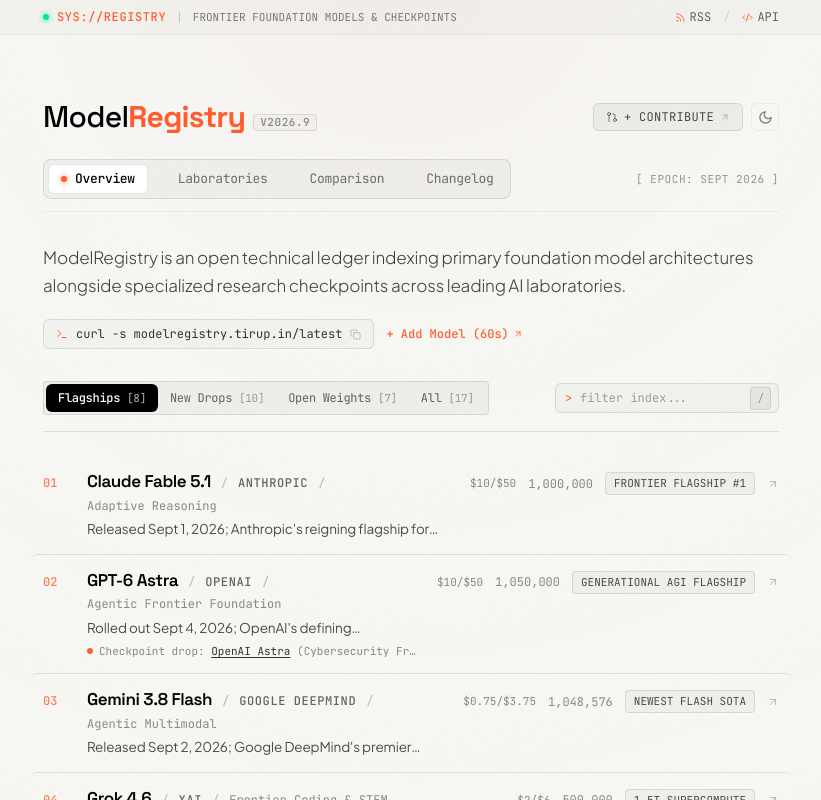
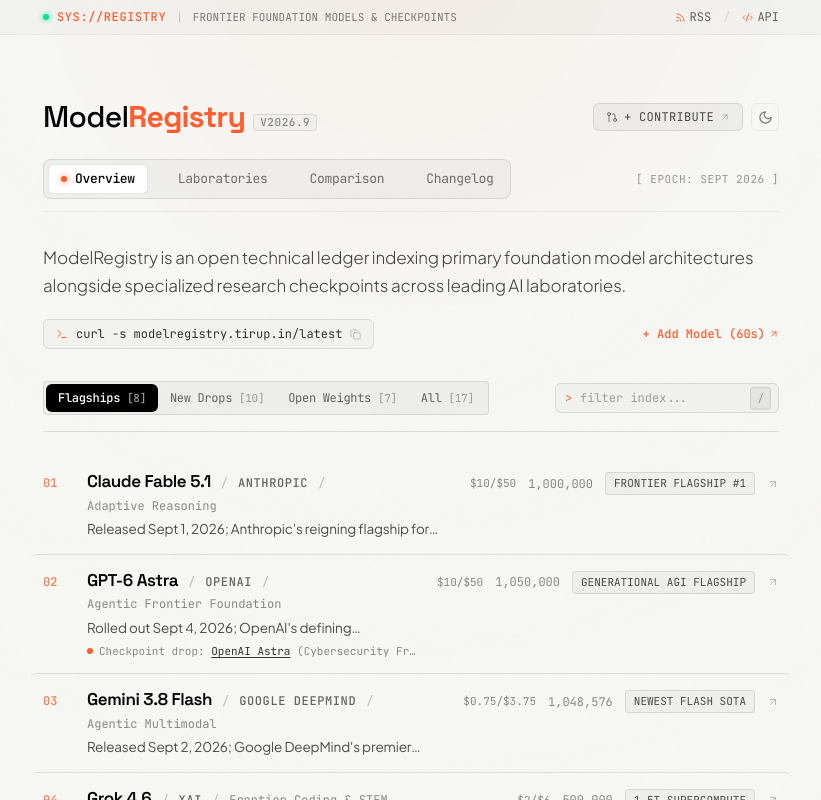
Before and after one commit to TirupMehta/ModelRegistry, a Next.js app: page / in a window 1280 px wide. Shown: the whole page, without its empty margins (229-1050 px from the left). Built offline with nearby package versions, Linux system fonts and the light colour scheme.

Commit message:
style(ui): align curl command to left and add model to right end

```diff
--- a/app/page.tsx
+++ b/app/page.tsx
@@ -137,14 +137,14 @@ export default function Home() {
           </TextWithBlur>
 
           {/* Quick Terminal & Developer Strip */}
-          <div className="flex flex-wrap items-center gap-2 sm:gap-3 pt-1 text-xs font-mono text-black/60 dark:text-zinc-400">
+          <div className="flex items-center justify-between gap-2 sm:gap-3 pt-1 text-xs font-mono text-black/60 dark:text-zinc-400 w-full">
             <button
               onClick={() => {
                 navigator.clipboard.writeText("curl -s https://modelregistry.tirup.in/latest")
                 setCurlCopied(true)
                 setTimeout(() => setCurlCopied(false), 2000)
               }}
-              className="group inline-flex items-center gap-1.5 sm:gap-2 px-2.5 sm:px-3 py-1.5 rounded-md border border-black/10 dark:border-white/[0.08] bg-black/[0.02] dark:bg-white/[0.03] hover:bg-black/[0.04] dark:hover:bg-white/[0.05] hover:border-black/25 dark:hover:border-white/20 active:scale-[0.985] transition-all duration-150 cursor-pointer select-none text-[11px] sm:text-xs max-w-full"
+              className="group inline-flex items-center gap-1.5 sm:gap-2 px-2.5 sm:px-3 py-1.5 rounded-md border border-black/10 dark:border-white/[0.08] bg-black/[0.02] dark:bg-white/[0.03] hover:bg-black/[0.04] dark:hover:bg-white/[0.05] hover:border-black/25 dark:hover:border-white/20 active:scale-[0.985] transition-all duration-150 cursor-pointer select-none text-[11px] sm:text-xs max-w-full shrink-0"
               title="Copy terminal CLI query"
             >
               <Terminal size={12} className="text-[#ff5d2e] shrink-0" />
@@ -160,7 +160,7 @@ export default function Home() {
               href="https://github.com/TirupMehta/ModelRegistry/blob/main/CONTRIBUTING.md"
               target="_blank"
               rel="noopener noreferrer"
-              className="hover:text-[#ff5d2e] transition-colors inline-flex items-center gap-1 font-medium text-[#ff5d2e] text-[11px] sm:text-xs"
+              className="ml-auto hover:text-[#ff5d2e] transition-colors inline-flex items-center gap-1 font-medium text-[#ff5d2e] text-[11px] sm:text-xs shrink-0"
             >
               <span>+ Add Model (60s)</span>
               <ArrowUpRight size={10} />
```
